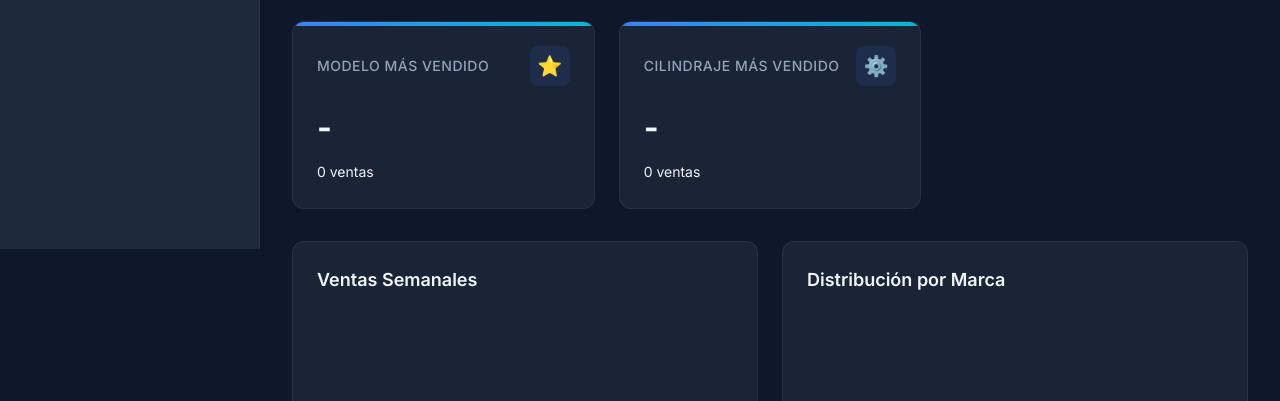
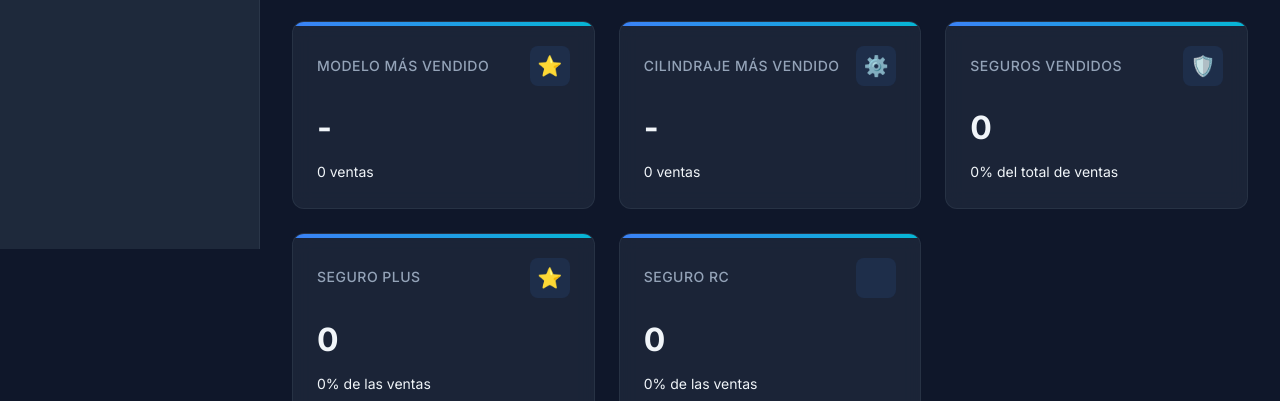
Before and after one commit to zelttikDevv/MotoControl-v3, a plain HTML site: page index.html in a window 1280 px wide. Shown: the part 551-952 px from the top of the page. Drawn offline with nearby package versions, Linux system fonts and the light colour scheme; no server answers.

Commit message:
Update index.html

```diff
--- a/index.html
+++ b/index.html
@@ -136,6 +136,41 @@
                         <span id="kpiCilindrajeTopVentas">0 ventas</span>
                     </div>
                 </div>
+                <div class="kpi-card">
+                    <div class="kpi-header">
+                        <span class="kpi-label">Seguros Vendidos</span>
+                        <div class="kpi-icon">🛡️</div>
+                    </div>
+                    <div class="kpi-value" id="kpiSegurosVendidos">0</div>
+                    <div class="kpi-trend">
+                        <span id="kpiSegurosPorcentaje">0%</span>
+                        <span>del total de ventas</span>
+                    </div>
+                </div>
+
+                <div class="kpi-card">
+                    <div class="kpi-header">
+                        <span class="kpi-label">Seguro Plus</span>
+                        <div class="kpi-icon">⭐</div>
+                    </div>
+                    <div class="kpi-value" id="kpiSeguroPlus">0</div>
+                    <div class="kpi-trend">
+                        <span id="kpiSeguroPlusPorcentaje">0%</span>
+                        <span>de las ventas</span>
+                    </div>
+                </div>
+
+                <div class="kpi-card">
+                    <div class="kpi-header">
+                        <span class="kpi-label">Seguro RC</span>
+                        <div class="kpi-icon"></div>
+                    </div>
+                    <div class="kpi-value" id="kpiSeguroRC">0</div>
+                    <div class="kpi-trend">
+                        <span id="kpiSeguroRCPorcentaje">0%</span>
+                        <span>de las ventas</span>
+                    </div>
+                </div>
             </section>
 
             <section class="chart-grid fade-in">
```
